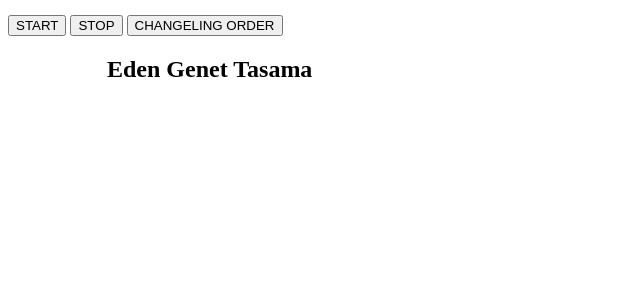
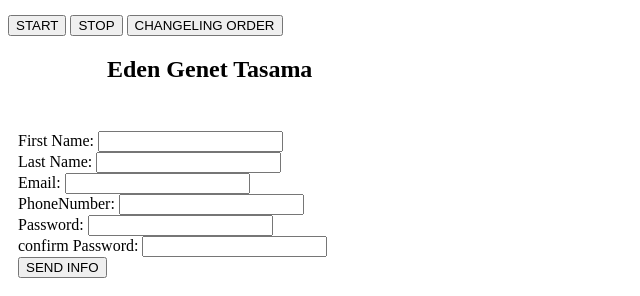
Before and after one commit to EdenGenetTasama/Animation-exercise-01-09-2021, a plain HTML site: page index.html in a window 1280 px wide. Shown: the part 678-974 px from the top of the page, without its empty margins (0-640 px from the left). Before the commit the page ends 807 px from the top, so only its background shows below. Drawn offline with Linux system fonts and the light colour scheme.

Commit message:
second commit

```diff
--- a/index.html
+++ b/index.html
@@ -49,10 +49,32 @@
         <button type="button" id="buttonchangOrderID">CHANGELING ORDER</button>
 
     </div>
+        <h2 id="headlineMoving">Eden Genet Tasama</h2>
+    <br>
+    <!-- 1.	צרו טופס עם שדות: שם פרטי, שם משפחה, אימייל, תמונה, טלפון וססמאות. -->
+    <form id="formID">
+        <label type="">First Name: </label>
+        <input type="text" id="firstNameInput" required>
+        <br>
+        <label type="">Last Name: </label>
+        <input type="text" id="lastNameInput"  required>
+        <br>
+        <label type="">Email: </label>
+        <input type="email" id="emailInput" required>
+        <br>
+        <label type="">PhoneNumber: </label>
+        <input type="number" id="numberInput" required>
+        <br>
+        <label type="">Password: </label>
+        <input type="password" id="passwordInput" minlength="1" required>
+        <br>
+        <label type="">confirm Password:</label>
+        <input type="password" id="confirmPasswordInput" minlength="1" required>
+        <br>
+        <button type="button" id="buttonInput">SEND INFO</button>
 
-        <h2 id="headlineMoving">Eden Genet Tasama</h2>
-
-    <br>
+        <div id="divThatShowErr"></div>
+    </form>
 
 
     <script src="./main.js"></script>
--- a/main.js
+++ b/main.js
@@ -455,3 +455,20 @@ imgID.onmouseover=(event)=>{
     clearInterval(interval);
 
 }
+
+
+formID.onsubmit=(event)=>{
+    event.prevenDefault()
+}
+
+// ================================================================
+// form
+// 2.	הוסיפו מנגנון בדיקת אימות לססמאות.
+buttonInput.onclick=()=>{
+    if(passwordInput.value == confirmPasswordInput.value){
+        divThatShowErr.innerText ="Account ready"
+    }
+    else{
+        divThatShowErr.innerText = "The password are not the same"
+    }
+}
--- a/style.css
+++ b/style.css
@@ -18,3 +18,7 @@ img{
     width: 600px;
     height: 500px;
 }
+
+#formID{
+    padding: 10px;
+}
```
